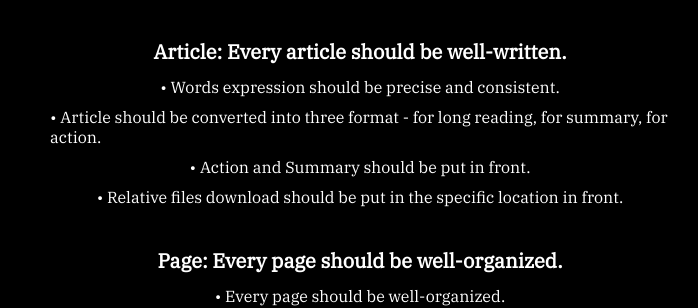
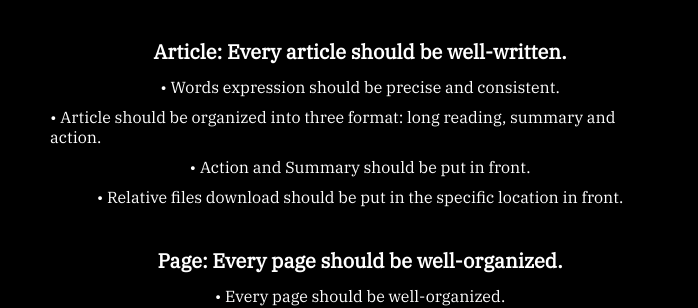
Before and after one commit to beforux/ShakeYourLove, a Jekyll site: the page index.html, which Jekyll copies as it is, in a window 1280 px wide and 900 px high, scrolled down 15516 px. Shown: the part 153-461 px from the top of the window, without its empty margins (290-988 px from the left). Built offline with Jekyll 4.4.1, drawn with Linux system fonts in a browser that asks for light colours.

Commit message:
Update index.html

```diff
--- a/index.html
+++ b/index.html
@@ -240,7 +240,7 @@ from finishing their task. Some users even forgot what their task is when they w
 			<div>
 
 		<p class="explain center"> • Words expression should be precise and consistent.</p>
-		<p class="explain center">• Article should be converted into three format - for long reading, for summary, for action.</p>
+		<p class="explain center">• Article should be organized into three format: long reading, summary and action.</p>
 		<p class="explain center">• Action and Summary should be put in front.</p>
 		<p class="explain center">• Relative files download should be put in the specific location in front.</p>
 </div>
```
